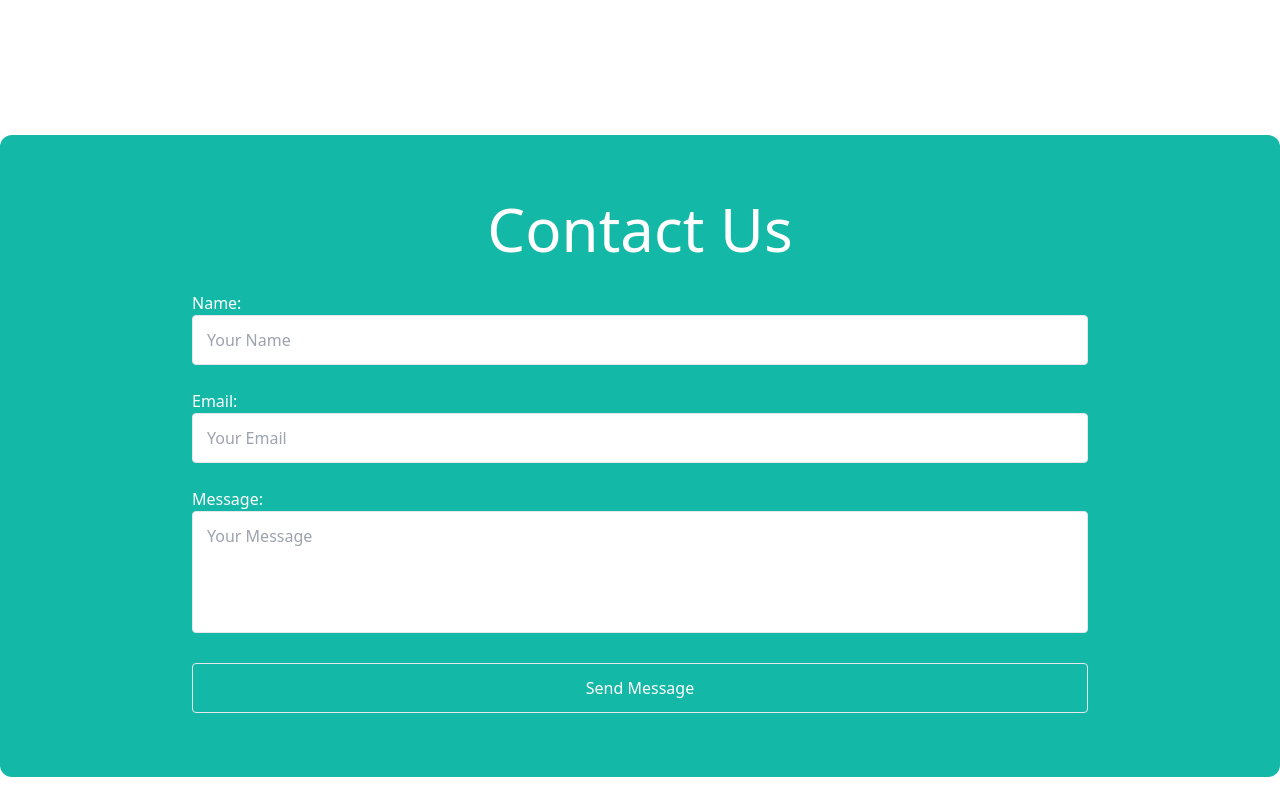
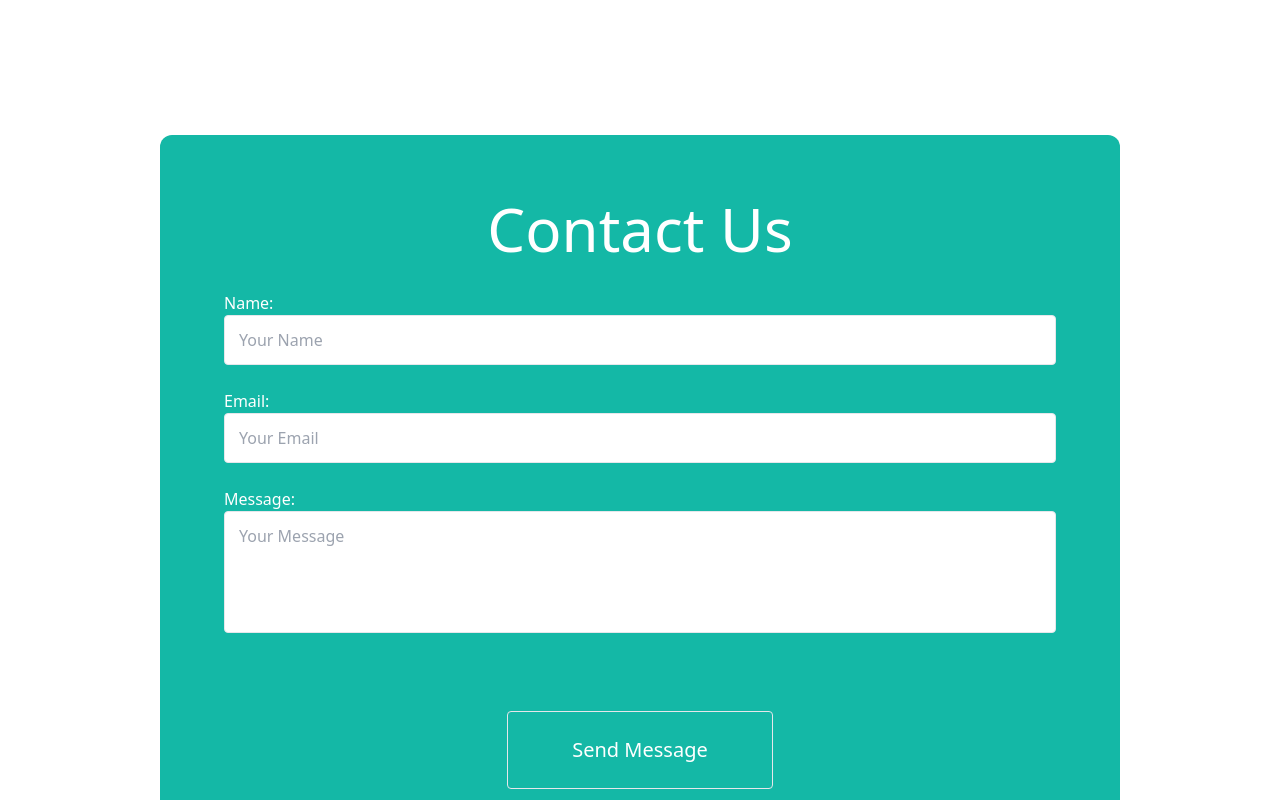
Before and after one commit to MichaelYock/dead-simple, a Gatsby site: page / in a window 1280 px wide. Shown: the part 4520-5320 px from the top of the page. Built offline with nearby package versions, Linux system fonts and the light colour scheme; Gatsby itself is replaced by a stand-in of ours.

Commit message:
add favicon

```diff
--- a/gatsby-config.ts
+++ b/gatsby-config.ts
@@ -8,7 +8,7 @@ const config: GatsbyConfig = {
   plugins: ["gatsby-plugin-netlify-cms", "gatsby-plugin-postcss", "gatsby-plugin-image", "gatsby-plugin-react-helmet", "gatsby-plugin-sitemap", `gatsby-plugin-styled-components`, {
     resolve: 'gatsby-plugin-manifest',
     options: {
-      "icon": "src/images/icon.png"
+      "icon": "src/images/favicon.ico"
     }
   }, "gatsby-plugin-mdx", "gatsby-plugin-sharp", "gatsby-transformer-sharp", {
     resolve: 'gatsby-source-filesystem',
--- a/src/components/ContactForm.tsx
+++ b/src/components/ContactForm.tsx
@@ -30,8 +30,8 @@ const ContactForm: FC = () => {
    }
 
     return (
-        <section id="contact" className='container mx-auto bg-teal-500 rounded-xl mb-24'>
-            <div className='p-8 py-16'>
+        <section id="contact" className='container mx-auto mb-24'>
+            <div className='p-16 pb-28 bg-teal-500 rounded-xl'>
             <h2 className="text-center text-6xl text-white mb-8">Contact Us</h2>
             <form id="contactForm" method="post" netlify-honeypot="bot-field" data-netlify="true" name="contact">
                 <input type="hidden" name="bot-field" />
@@ -100,19 +100,22 @@ const ContactForm: FC = () => {
                         "
                         ></textarea>
                   </div>
-                  <div>
+                  <div className="w-full text-center">
                      <button
                         type="submit"
                         className="
+                        text-xl
                         submit-btm
-                        w-full
                         text-white
-                        bg-primary
+                        bg-teal-500
                         rounded
                         border border-primary
-                        p-3
+                        p-6
+                        px-16
+                        mt-12
                         transition
-                        hover:bg-opacity-90
+                        hover:bg-white
+                        hover:text-teal-500
                         "
                         >
                      Send Message
```
Also changed, not shown: src/images/android-chrome-192x192.png (added), src/images/android-chrome-512x512.png (added), src/images/apple-touch-icon.png (added), src/images/favicon-16x16.png (added), src/images/favicon-32x32.png (added), src/images/favicon.ico (added).
